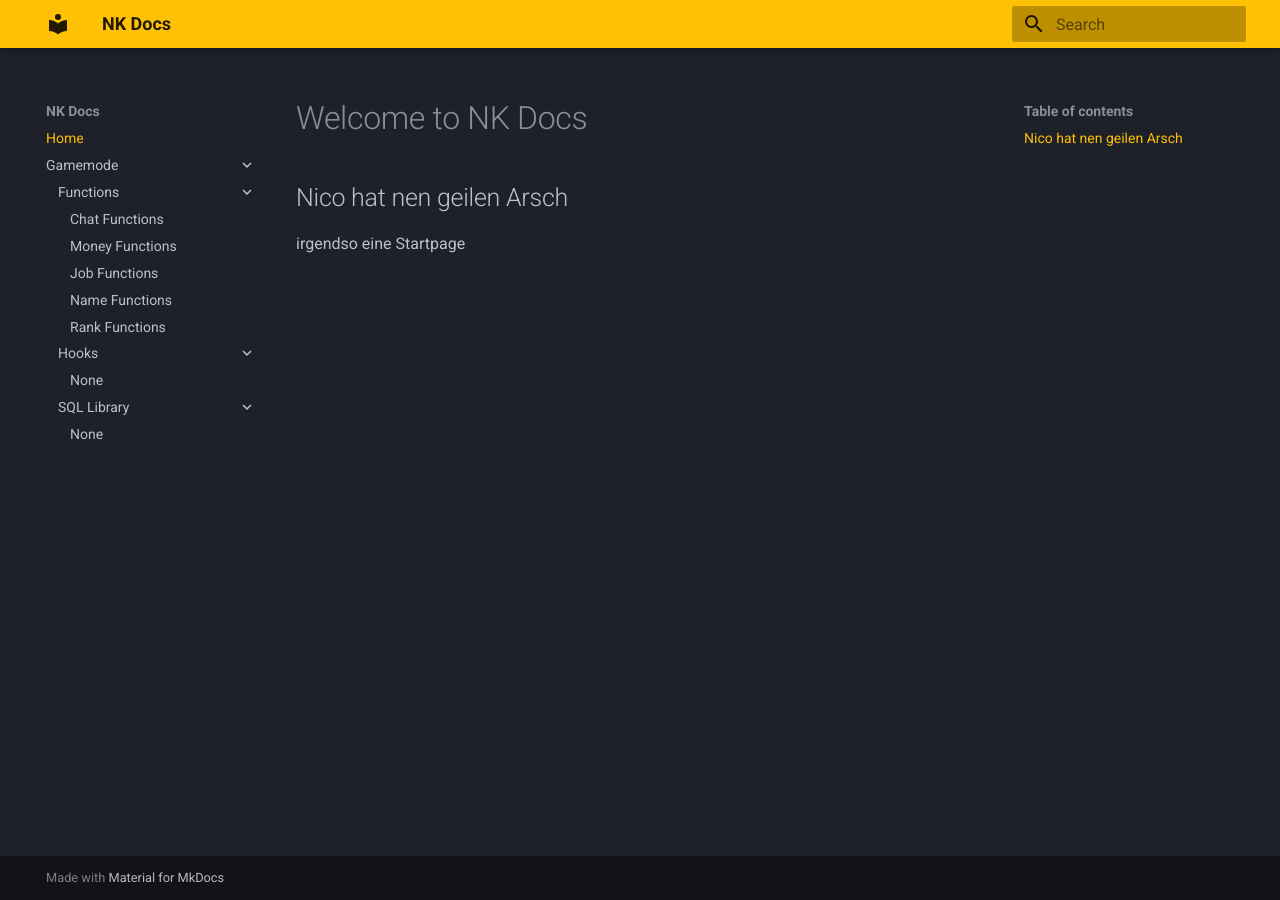
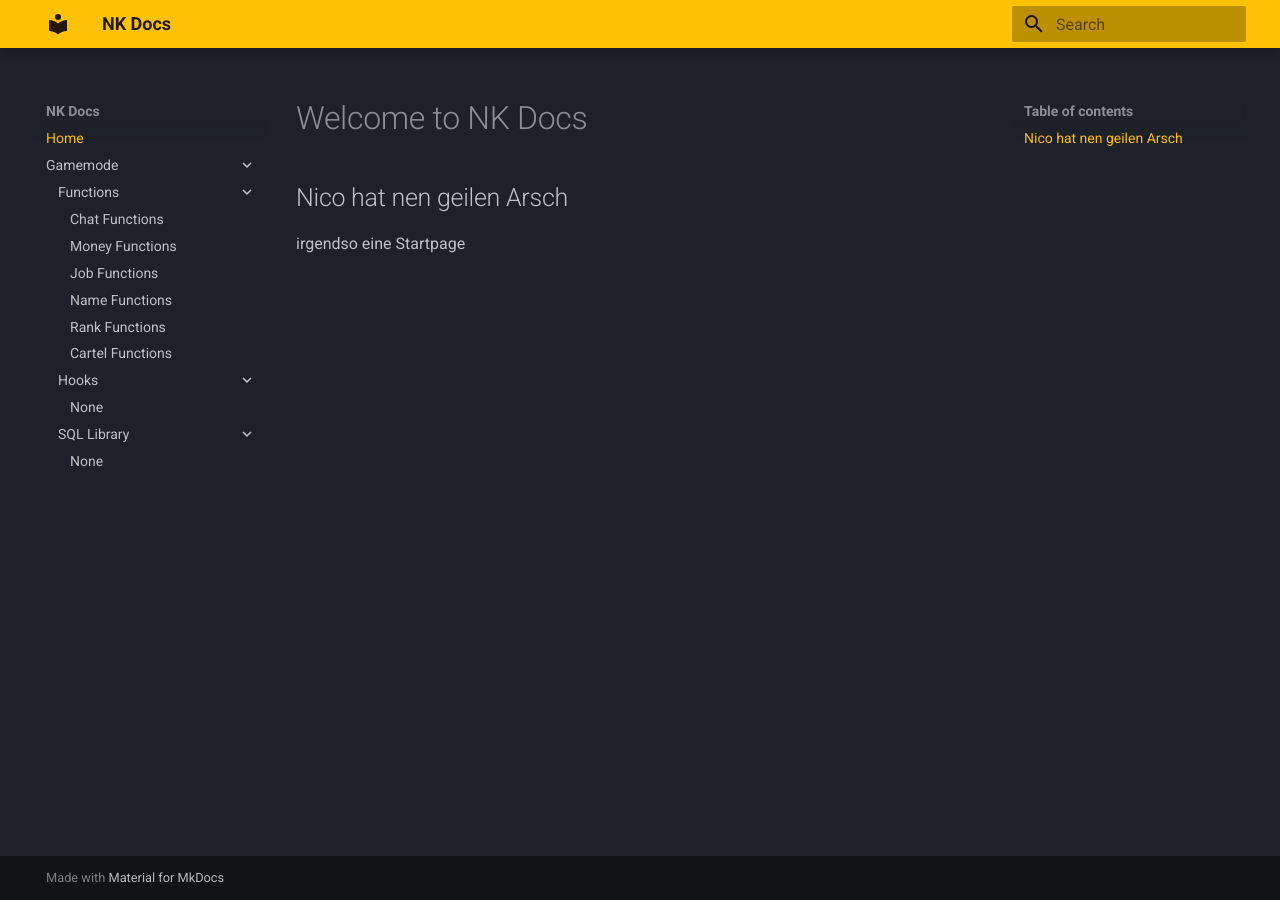
Before and after one commit to xCraith/nkdocs, an MkDocs documentation site: the page built from docs/index.md, in a window 1280 px wide. Built offline with MkDocs 1.6.1 and Material for MkDocs 9.7.7, drawn with Linux system fonts in a browser that asks for light colours.

Commit message:
Esel Push

```diff
--- a/mkdocs.yml
+++ b/mkdocs.yml
@@ -10,6 +10,7 @@ nav:
       - "job.md"
       - "name.md"
       - "rank.md"
+      - "cartel.md"
     - "Hooks":
         - "Filler"
     - "SQL Library":
```
